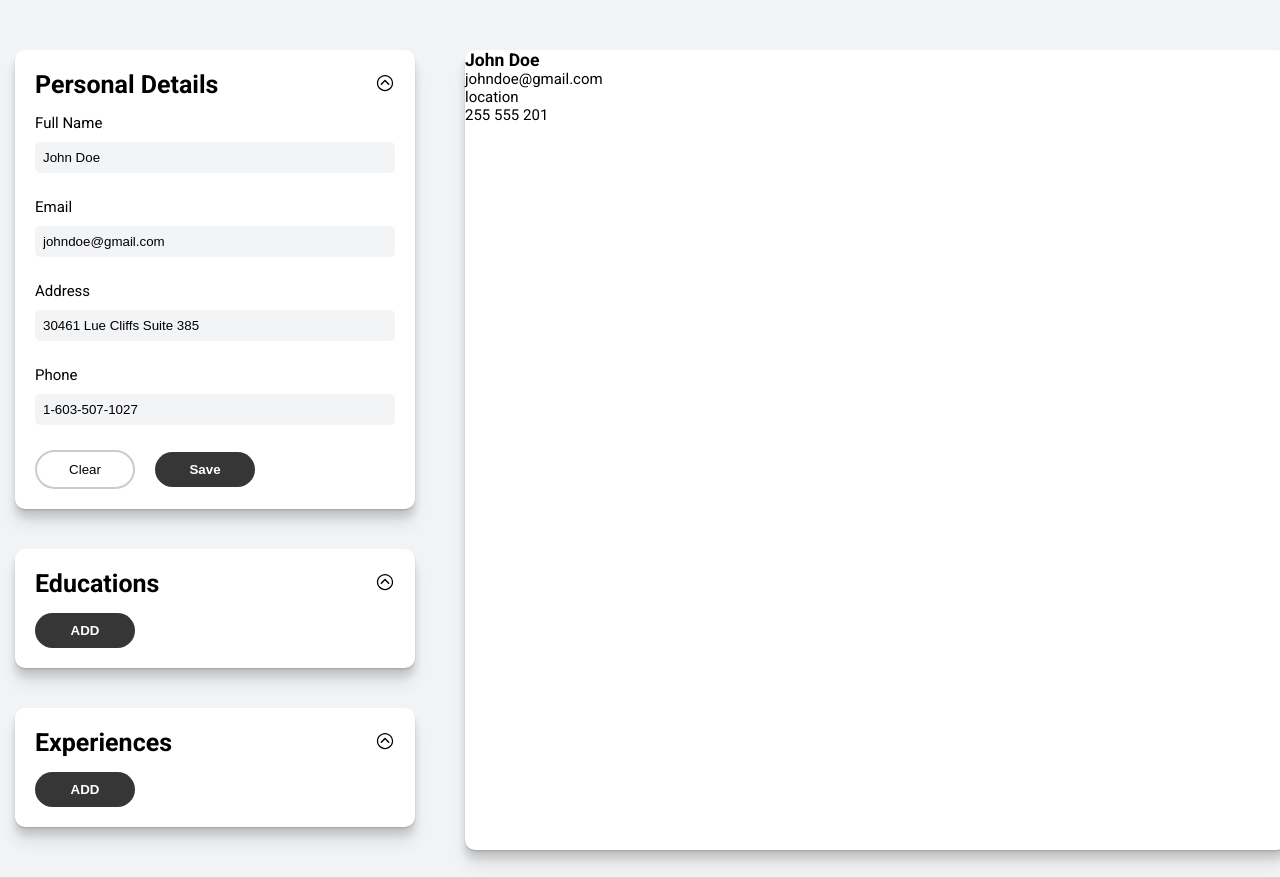
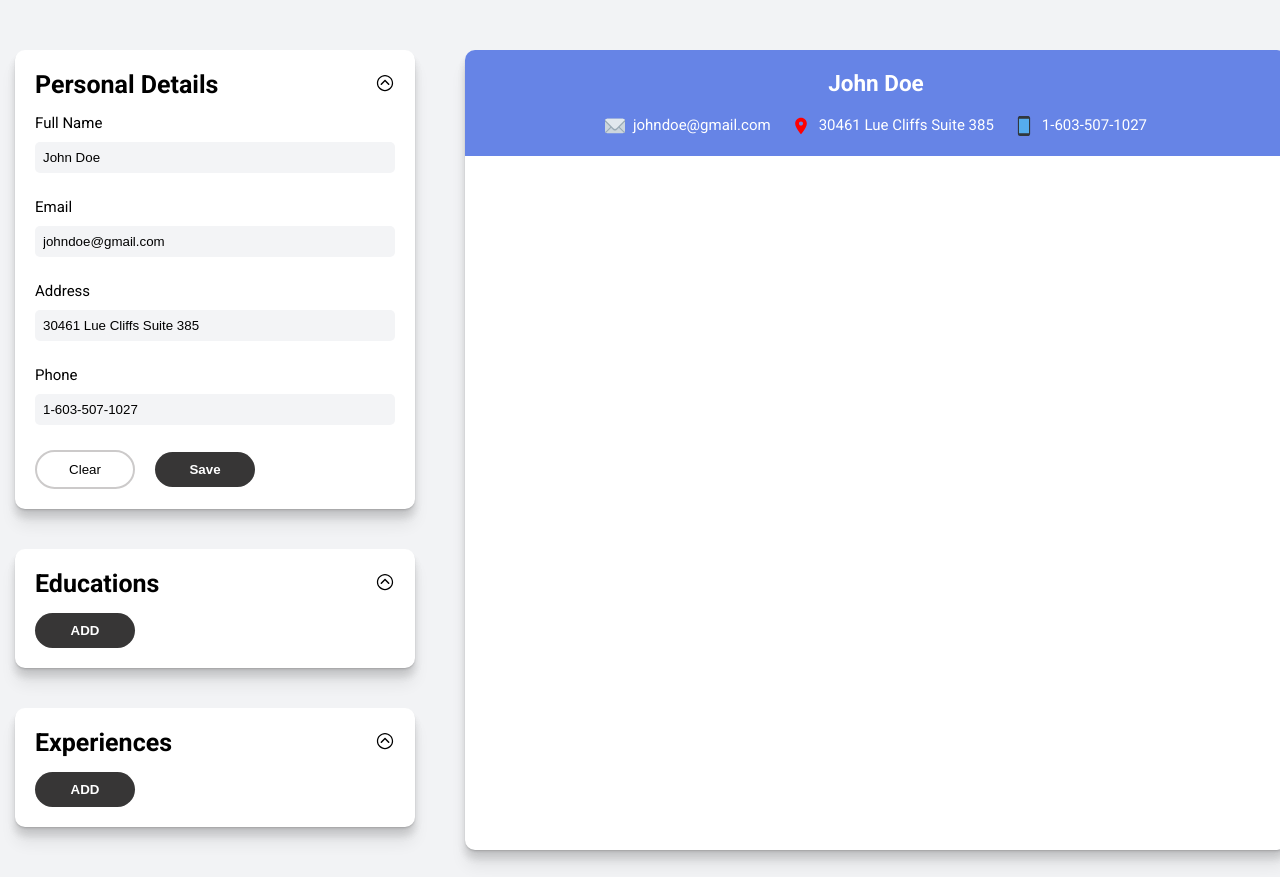
Before and after one commit to SuperCoolNinja/ResumeTool, a React (Vite) app: page / in a window 1280 px wide. Shown: the top 877 px of the page. Built offline with nearby package versions, Linux system fonts and the light colour scheme.

Commit message:
the bigining of CV

```diff
--- a/src/components/app/index.jsx
+++ b/src/components/app/index.jsx
@@ -3,6 +3,7 @@ import { Educations } from "../educations";
 import { DataProvider } from "../../contexts/dataContext"; // Adjust the import path accordingly
 import { Experiences } from "../experiences";
 import { Card } from "../shared/card";
+import { Cv } from "../cv";
 
 export const App = () => {
   return (
@@ -24,12 +25,7 @@ export const App = () => {
 
         {/* Right side, cv */}
         <div className="cv_container">
-          <section>
-            <h3>John Doe</h3>
-            <p>johndoe@gmail.com</p>
-            <p>location</p>
-            <p>255 555 201</p>
-          </section>
+          <Cv />
         </div>
       </div>
     </DataProvider>
--- a/src/components/cv/index.jsx
+++ b/src/components/cv/index.jsx
@@ -1,7 +1,39 @@
+import { useContext } from "react";
+import { MailIcon } from "../shared/icons/mail";
+import { PhoneIcon } from "../shared/icons/phone";
+import { LocationIcon } from "../shared/icons/position";
+import "./style.css";
+import { DataContext } from "../../contexts/dataContext";
+
 export const Cv = () => {
+  const { data } = useContext(DataContext);
+  const {
+    personalDetails: { fullname, email, address, phone },
+  } = data;
+
   return (
-    <div>
-      <h1>John Doe</h1>
-    </div>
+    <>
+      <section className="wrapper-personnalInfo">
+        <div>
+          <h1>{fullname}</h1>
+        </div>
+        <div className="wrapper-subPersonnalInfo">
+          <div className="wrapper-itemsIconPersonnal">
+            <MailIcon />
+            <p>{email}</p>
+          </div>
+
+          <div className="wrapper-itemsIconPersonnal">
+            <LocationIcon />
+            <p>{address}</p>
+          </div>
+
+          <div className="wrapper-itemsIconPersonnal">
+            <PhoneIcon />
+            <p>{phone}</p>
+          </div>
+        </div>
+      </section>
+    </>
   );
 };
--- /dev/null
+++ b/src/components/cv/style.css
@@ -0,0 +1,24 @@
+.wrapper-personnalInfo {
+  display: flex;
+  flex-direction: column;
+  justify-content: center;
+  align-items: center;
+  gap: 2rem;
+  padding: 2rem;
+  background: #3f65e0cb;
+  color: white;
+  border-top-left-radius: 1rem;
+  border-top-right-radius: 1rem;
+  border-bottom-right-radius: none;
+  border-bottom-left-radius: none;
+}
+
+.wrapper-subPersonnalInfo {
+  display: flex;
+  gap: 2rem;
+}
+
+.wrapper-itemsIconPersonnal {
+  display: flex;
+  gap: 0.8rem;
+}
--- a/src/components/shared/card/index.jsx
+++ b/src/components/shared/card/index.jsx
@@ -1,6 +1,6 @@
 import { useState } from "react";
-import { DropDownLess } from "../dropdown-icons/less";
-import { DropDownMore } from "../dropdown-icons/more";
+import { DropDownLess } from "../icons/dropdown-icons/less";
+import { DropDownMore } from "../icons/dropdown-icons/more";
 
 export const Card = ({ title, children }) => {
   const [isViewMore, setViewMore] = useState(true);
--- /dev/null
+++ b/src/components/shared/icons/mail/index.jsx
@@ -0,0 +1,28 @@
+export const MailIcon = (props) => {
+  return (
+    <svg
+      xmlns="http://www.w3.org/2000/svg"
+      width="2rem"
+      height="2rem"
+      viewBox="0 0 36 36"
+      {...props}
+    >
+      <path
+        fill="#CCD6DD"
+        d="M36 27a4 4 0 0 1-4 4H4a4 4 0 0 1-4-4V9a4 4 0 0 1 4-4h28a4 4 0 0 1 4 4z"
+      ></path>
+      <path
+        fill="#99AAB5"
+        d="M11.95 17.636L.637 28.949c-.027.028-.037.063-.06.091c.34.57.814 1.043 1.384 1.384c.029-.023.063-.033.09-.06L13.365 19.05a1 1 0 0 0-1.415-1.414M35.423 29.04c-.021-.028-.033-.063-.06-.09L24.051 17.636a1 1 0 1 0-1.415 1.414l11.313 11.314c.026.026.062.037.09.06a3.978 3.978 0 0 0 1.384-1.384"
+      ></path>
+      <path
+        fill="#99AAB5"
+        d="M32 5H4a4 4 0 0 0-4 4v1.03l14.528 14.496a4.882 4.882 0 0 0 6.884 0L36 10.009V9a4 4 0 0 0-4-4"
+      ></path>
+      <path
+        fill="#E1E8ED"
+        d="M32 5H4A3.992 3.992 0 0 0 .405 7.275l14.766 14.767a4 4 0 0 0 5.657 0L35.595 7.275A3.991 3.991 0 0 0 32 5"
+      ></path>
+    </svg>
+  );
+};
--- /dev/null
+++ b/src/components/shared/icons/phone/index.jsx
@@ -0,0 +1,17 @@
+export const PhoneIcon = (props) => {
+  return (
+    <svg
+      xmlns="http://www.w3.org/2000/svg"
+      width="2rem"
+      height="2rem"
+      viewBox="0 0 36 36"
+      {...props}
+    >
+      <path
+        fill="#31373D"
+        d="M11 36s-4 0-4-4V4s0-4 4-4h14s4 0 4 4v28s0 4-4 4z"
+      ></path>
+      <path fill="#55ACEE" d="M9 5h18v26H9z"></path>
+    </svg>
+  );
+};
--- /dev/null
+++ b/src/components/shared/icons/position/index.jsx
@@ -0,0 +1,12 @@
+export const LocationIcon = () => (
+  <svg
+    xmlns="http://www.w3.org/2000/svg"
+    viewBox="0 0 24 24"
+    width="2rem"
+    height="2rem"
+    fill="currentColor"
+    style={{ color: "red" }}
+  >
+    <path d="M12 2C8.14 2 5 5.14 5 9c0 5.25 7 13 7 13s7-7.75 7-13c0-3.86-3.14-7-7-7zm0 9.5c-1.38 0-2.5-1.12-2.5-2.5s1.12-2.5 2.5-2.5 2.5 1.12 2.5 2.5-1.12 2.5-2.5 2.5z" />
+  </svg>
+);
```
Also changed, not shown: src/components/shared/icons/dropdown-icons/less.jsx (renamed from src/components/shared/dropdown-icons/less.jsx), src/components/shared/icons/dropdown-icons/more.jsx (renamed from src/components/shared/dropdown-icons/more.jsx), src/components/shared/icons/dropdown-icons/style.css (renamed from src/components/shared/dropdown-icons/style.css).
